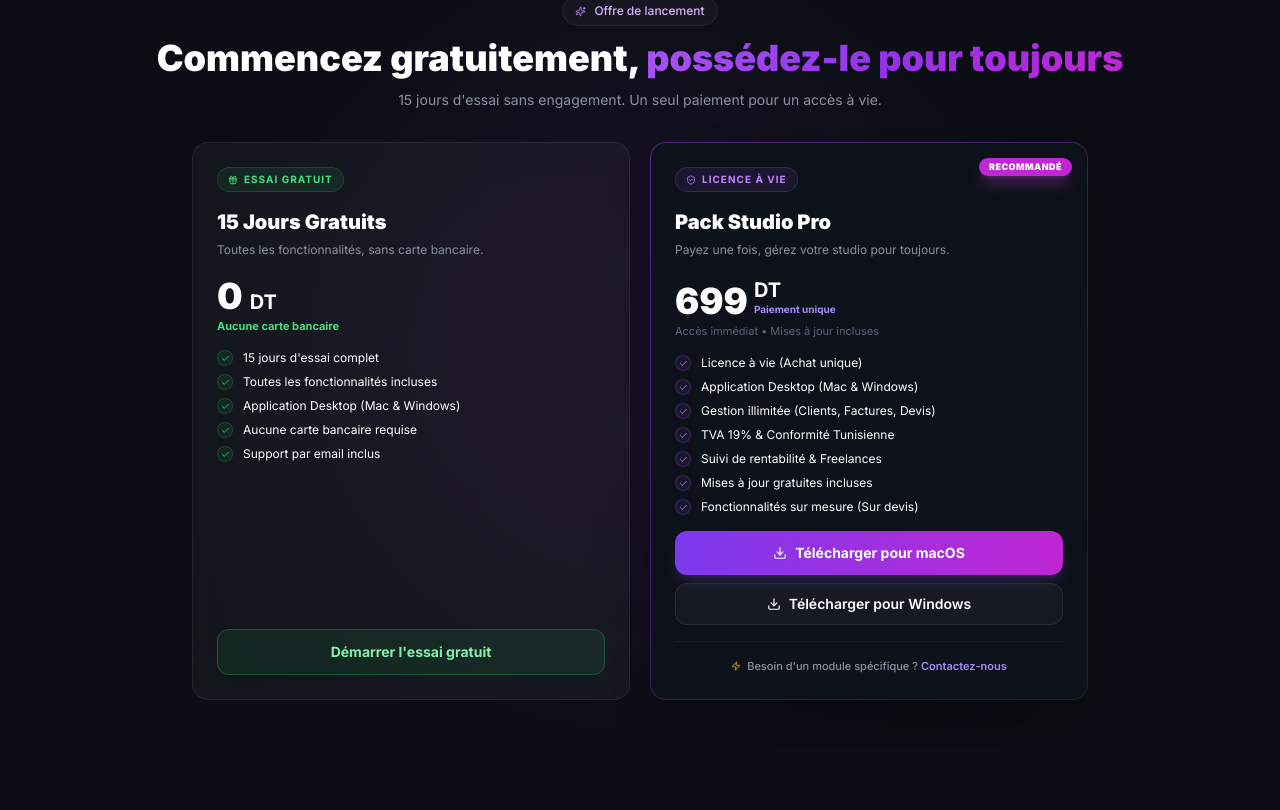
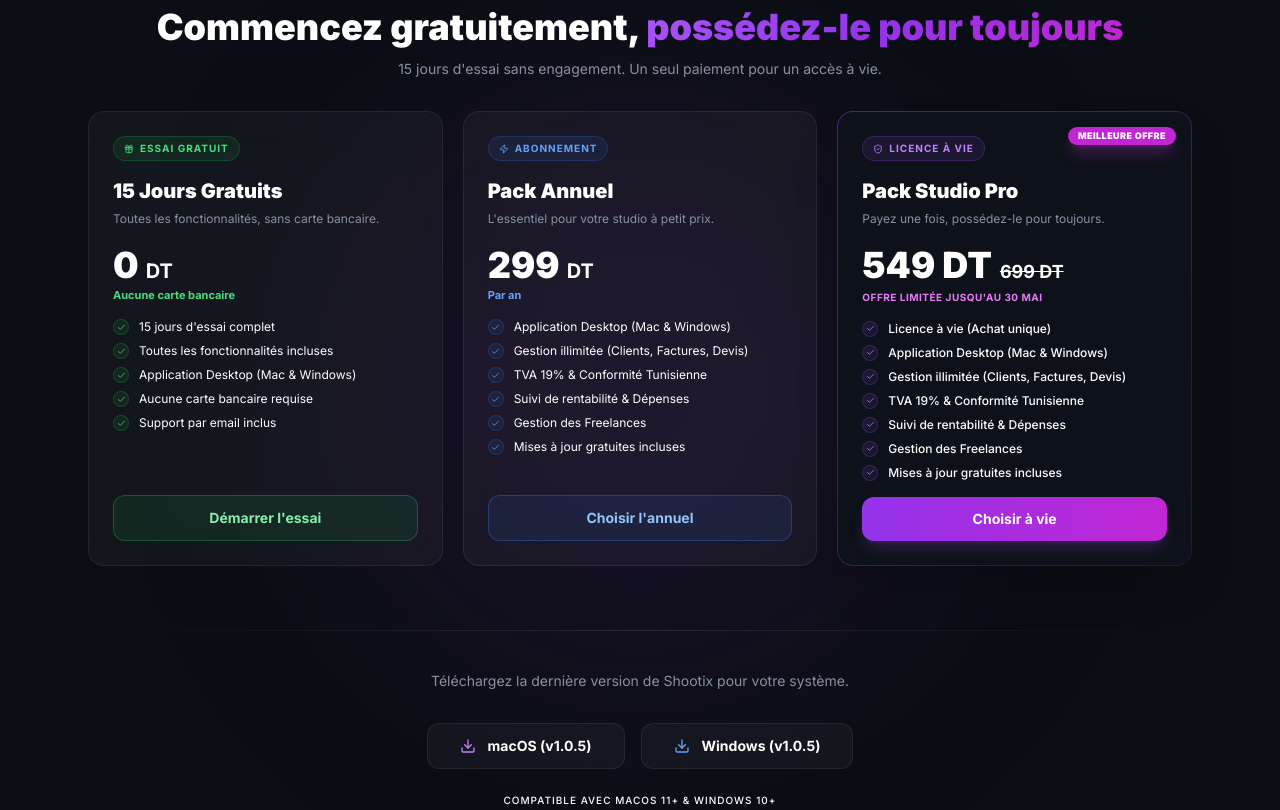
Before and after one commit to ElAmirr/photo_invoice_landing_page, a React (Vite) app: page / in a window 1280 px wide. Shown: the part 2770-3580 px from the top of the page. Built offline with nearby package versions, Linux system fonts and the light colour scheme.

Commit message:
feat: add expenses feature and update pricing tiers

```diff
--- a/src/components/Pricing.jsx
+++ b/src/components/Pricing.jsx
@@ -15,9 +15,9 @@
         'Application Desktop (Mac & Windows)',
         'Gestion illimitée (Clients, Factures, Devis)',
         'TVA 19% & Conformité Tunisienne',
-        'Suivi de rentabilité & Freelances',
+        'Suivi de rentabilité & Dépenses',
+        'Gestion des Freelances',
         'Mises à jour gratuites incluses',
-        'Fonctionnalités sur mesure (Sur devis)',
     ]
 
     return (
@@ -49,7 +49,7 @@
                 </motion.div>
 
                 {/* Cards */}
-                <div className="grid lg:grid-cols-2 gap-5 max-w-4xl mx-auto">
+                <div className="grid lg:grid-cols-3 gap-5 max-w-6xl mx-auto">
 
                     {/* Card 1: Free Trial */}
                     <motion.div
@@ -87,13 +87,55 @@
 
                         <button
                             onClick={onSignup}
-                            className="w-full py-3 rounded-xl border border-green-500/30 bg-green-500/10 text-green-300 text-sm font-bold hover:bg-green-500/20 hover:scale-[1.02] active:scale-[0.98] transition-all duration-300"
+                            className="w-full py-3 rounded-xl border border-green-500/30 bg-green-500/10 text-green-300 text-sm font-bold hover:bg-green-500/20 transition-all duration-300"
                         >
-                            Démarrer l'essai gratuit
+                            Démarrer l'essai
                         </button>
                     </motion.div>
 
-                    {/* Card 2: Paid Plan */}
+                    {/* Card 2: Yearly Plan */}
+                    <motion.div
+                        initial={{ opacity: 0, y: 30 }}
+                        whileInView={{ opacity: 1, y: 0 }}
+                        viewport={{ once: true }}
+                        transition={{ duration: 0.6, delay: 0.15 }}
+                        className="glass rounded-2xl p-6 border border-white/10 flex flex-col"
+                    >
+                        <div className="inline-flex items-center gap-1.5 px-2.5 py-1 rounded-full bg-blue-500/10 border border-blue-500/20 text-[10px] font-bold text-blue-400 uppercase tracking-widest mb-4 self-start">
+                            <Zap size={10} />
+                            Abonnement
+                        </div>
+
+                        <div className="mb-4">
+                            <h3 className="text-xl font-black text-white">Pack Annuel</h3>
+                            <p className="text-muted text-xs leading-relaxed mt-1">L'essentiel pour votre studio à petit prix.</p>
+                        </div>
+
+                        <div className="mb-4">
+                            <div className="text-4xl font-black text-white">299 <span className="text-xl font-bold">DT</span></div>
+                            <div className="text-blue-400 text-[11px] font-bold mt-0.5">Par an</div>
+                        </div>
+
+                        <div className="space-y-2 mb-5 flex-1">
+                            {proFeatures.slice(1).map((feat, i) => (
+                                <div key={i} className="flex items-center gap-2.5 text-xs">
+                                    <div className="w-4 h-4 rounded-full bg-blue-500/10 flex items-center justify-center border border-blue-500/20 flex-shrink-0">
+                                        <Check size={9} className="text-blue-400" />
+                                    </div>
+                                    <span className="text-muted/80">{feat}</span>
+                                </div>
+                            ))}
+                        </div>
+
+                        <button
+                            onClick={onSignup}
+                            className="w-full py-3 rounded-xl border border-blue-500/30 bg-blue-500/10 text-blue-300 text-sm font-bold hover:bg-blue-500/20 transition-all duration-300"
+                        >
+                            Choisir l'annuel
+                        </button>
+                    </motion.div>
+
+                    {/* Card 3: Lifetime Plan */}
                     <motion.div
                         initial={{ opacity: 0, y: 30 }}
                         whileInView={{ opacity: 1, y: 0 }}
@@ -103,7 +145,7 @@
                         style={{ background: 'linear-gradient(135deg, rgba(147,51,234,0.5), rgba(192,38,211,0.2))' }}
                     >
                         <div className="absolute top-4 right-4 z-10 px-2.5 py-0.5 rounded-full bg-fuchsia-600 text-white text-[9px] font-black uppercase tracking-wider shadow-lg shadow-fuchsia-500/30">
-                            Recommandé
+                            Meilleure Offre
                         </div>
 
                         <div className="bg-[#0d1119] rounded-[calc(1rem-1px)] p-6 h-full flex flex-col">
@@ -114,18 +156,17 @@
 
                             <div className="mb-4">
                                 <h3 className="text-xl font-black text-white">Pack Studio Pro</h3>
-                                <p className="text-muted text-xs leading-relaxed mt-1">Payez une fois, gérez votre studio pour toujours.</p>
+                                <p className="text-muted text-xs leading-relaxed mt-1">Payez une fois, possédez-le pour toujours.</p>
                             </div>
 
                             <div className="mb-4">
-                                <div className="flex items-end gap-1.5">
-                                    <div className="text-4xl font-black text-white">699</div>
-                                    <div className="mb-1">
-                                        <div className="text-xl font-bold text-white">DT</div>
-                                        <div className="text-violet-400 text-[10px] font-bold -mt-0.5">Paiement unique</div>
-                                    </div>
+                                <div className="flex items-baseline gap-2">
+                                    <div className="text-4xl font-black text-white">549 DT</div>
+                                    <div className="text-lg text-muted/50 line-through font-bold">699 DT</div>
                                 </div>
-                                <p className="text-subtle text-[11px] mt-0.5">Accès immédiat • Mises à jour incluses</p>
+                                <div className="text-fuchsia-400 text-[10px] font-bold mt-1 uppercase tracking-wider">
+                                    Offre limitée jusqu'au 30 Mai
+                                </div>
                             </div>
 
                             <div className="space-y-2 mb-4 flex-1">
@@ -134,40 +175,55 @@
                                         <div className="w-4 h-4 rounded-full bg-purple-500/10 flex items-center justify-center border border-purple-500/20 flex-shrink-0">
                                             <Check size={9} className="text-purple-400" />
                                         </div>
-                                        <span className="text-muted/80">{feat}</span>
+                                        <span className="text-muted/80 font-medium">{feat}</span>
                                     </div>
                                 ))}
                             </div>
-
-                            <div className="space-y-2">
-                                <a
-                                    href="/"
-                                    download
-                                    className="flex items-center justify-center gap-2 w-full py-3 rounded-xl bg-gradient-to-r from-violet-600 to-fuchsia-600 text-white text-sm font-bold hover:scale-[1.02] active:scale-[0.98] transition-all duration-300 shadow-lg shadow-violet-500/20"
-                                >
-                                    <Download size={14} />
-                                    Télécharger pour macOS
-                                </a>
-                                <a
-                                    href="/shootix_windows.exe"
-                                    download
-                                    className="flex items-center justify-center gap-2 w-full py-2.5 rounded-xl glass border border-white/10 text-white text-sm font-semibold hover:bg-white/5 transition-all duration-300"
-                                >
-                                    <Download size={14} />
-                                    Télécharger pour Windows
-                                </a>
-                            </div>
-
-                            <div className="mt-4 pt-4 border-t border-white/5 text-center">
-                                <div className="flex items-center justify-center gap-1.5 text-[11px] font-medium text-muted">
-                                    <Zap size={10} className="text-yellow-500" />
-                                    <span>Besoin d'un module spécifique ? <span className="text-violet-400 font-semibold">Contactez-nous</span></span>
-                                </div>
-                            </div>
+                            <button
+                                onClick={onSignup}
+                                className="w-full py-3 rounded-xl bg-gradient-to-r from-purple-600 to-fuchsia-600 text-white text-sm font-bold hover:scale-[1.02] active:scale-[0.98] transition-all duration-300 shadow-lg shadow-purple-500/20"
+                            >
+                                Choisir à vie
+                            </button>
                         </div>
                     </motion.div>
 
                 </div>
+                {/* Download Section */}
+                <motion.div
+                    initial={{ opacity: 0, y: 20 }}
+                    whileInView={{ opacity: 1, y: 0 }}
+                    viewport={{ once: true }}
+                    transition={{ duration: 0.6, delay: 0.3 }}
+                    className="mt-16 text-center"
+                >
+                    <div className="h-px bg-gradient-to-r from-transparent via-white/10 to-transparent mb-10" />
+
+                    <p className="text-muted text-sm mb-8">Téléchargez la dernière version de Shootix pour votre système.</p>
+
+                    <div className="flex flex-col sm:flex-row items-center justify-center gap-4 max-w-2xl mx-auto">
+                        <a
+                            href="/Shootix-1.0.5-arm64.dmg"
+                            download
+                            className="flex items-center justify-center gap-3 w-full sm:w-auto px-8 py-3 rounded-xl glass border border-white/10 text-white text-sm font-bold hover:bg-white/5 hover:scale-[1.02] active:scale-[0.98] transition-all duration-300 group"
+                        >
+                            <Download size={16} className="text-purple-400 group-hover:scale-110 transition-transform" />
+                            macOS (v1.0.5)
+                        </a>
+                        <a
+                            href="/Shootix Setup 1.0.5.exe"
+                            download
+                            className="flex items-center justify-center gap-3 w-full sm:w-auto px-8 py-3 rounded-xl glass border border-white/10 text-white text-sm font-bold hover:bg-white/5 hover:scale-[1.02] active:scale-[0.98] transition-all duration-300 group"
+                        >
+                            <Download size={16} className="text-blue-400 group-hover:scale-110 transition-transform" />
+                            Windows (v1.0.5)
+                        </a>
+                    </div>
+
+                    <p className="text-[10px] text-muted/50 mt-6 uppercase tracking-widest font-medium">
+                        Compatible avec macOS 11+ & Windows 10+
+                    </p>
+                </motion.div>
             </div>
         </section>
     )
```
Also changed, not shown: src/components/Features.jsx (+10 -2 lines).
